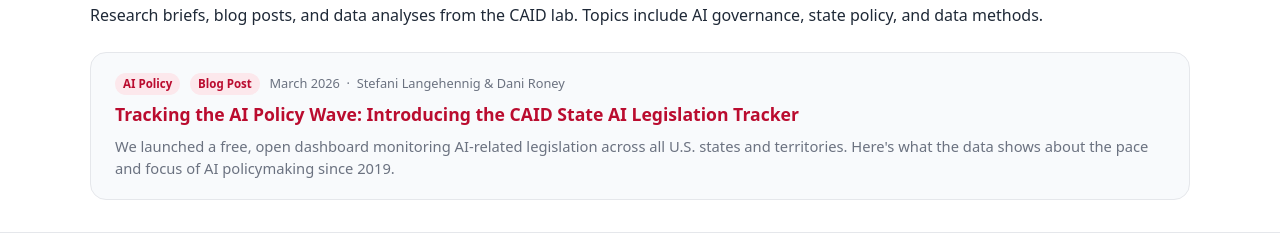
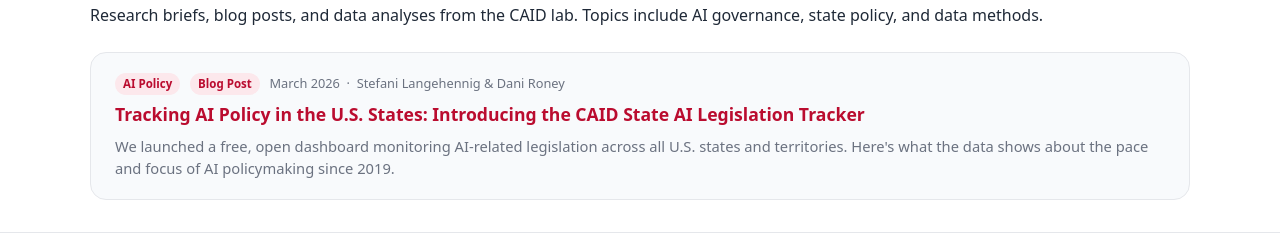
Before and after one commit to DU-CAID/du-caid.github.io, a plain HTML site: page reports/index.html in a window 1280 px wide. Shown: the part 165-400 px from the top of the page. Drawn offline with Linux system fonts and the light colour scheme.

Commit message:
update reports label

```diff
--- a/reports/index.html
+++ b/reports/index.html
@@ -70,7 +70,7 @@
           <span class="report-tag">Blog Post</span>
           March 2026 &nbsp;·&nbsp; Stefani Langehennig &amp; Dani Roney
         </div>
-        <h2 class="report-title">Tracking the AI Policy Wave: Introducing the CAID State AI Legislation Tracker</h2>
+        <h2 class="report-title">Tracking AI Policy in the U.S. States: Introducing the CAID State AI Legislation Tracker</h2>
         <p class="report-desc">We launched a free, open dashboard monitoring AI-related legislation across all U.S. states and territories. Here's what the data shows about the pace and focus of AI policymaking since 2019.</p>
       </a>
 
```
